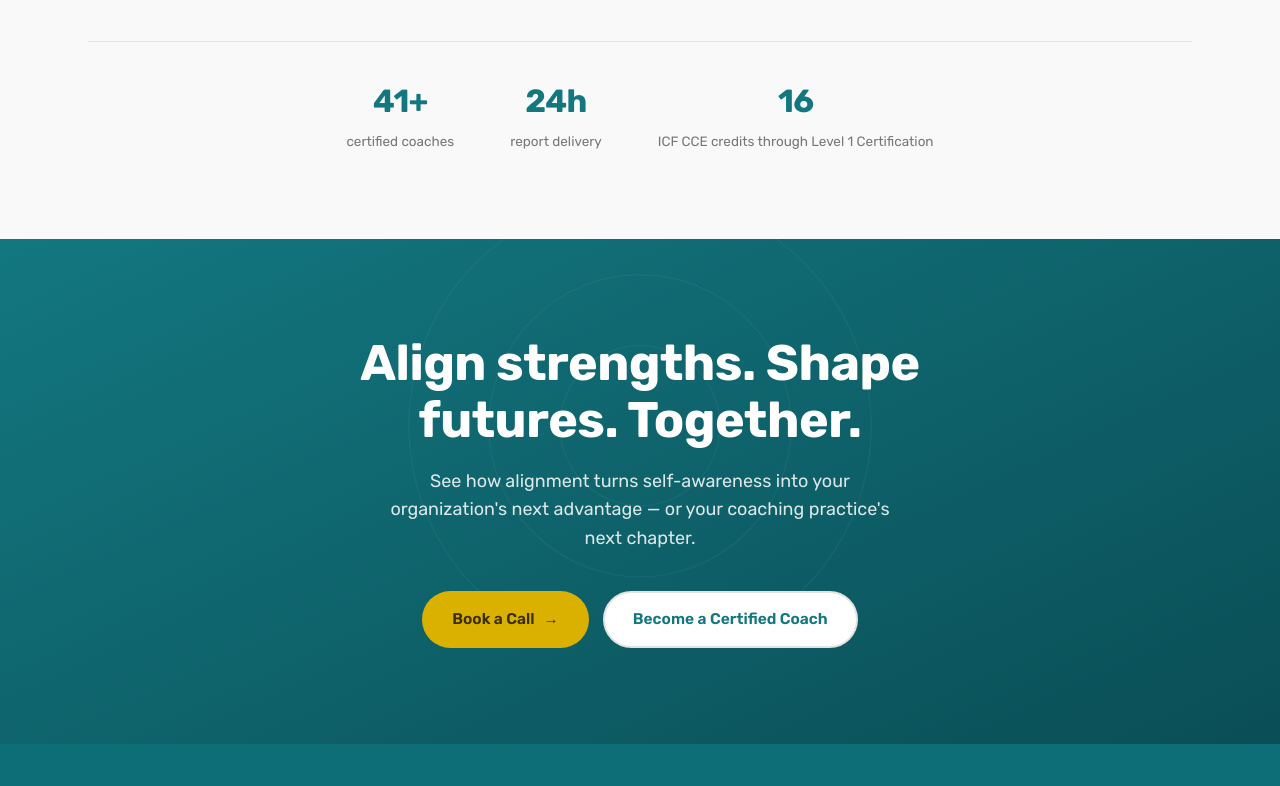
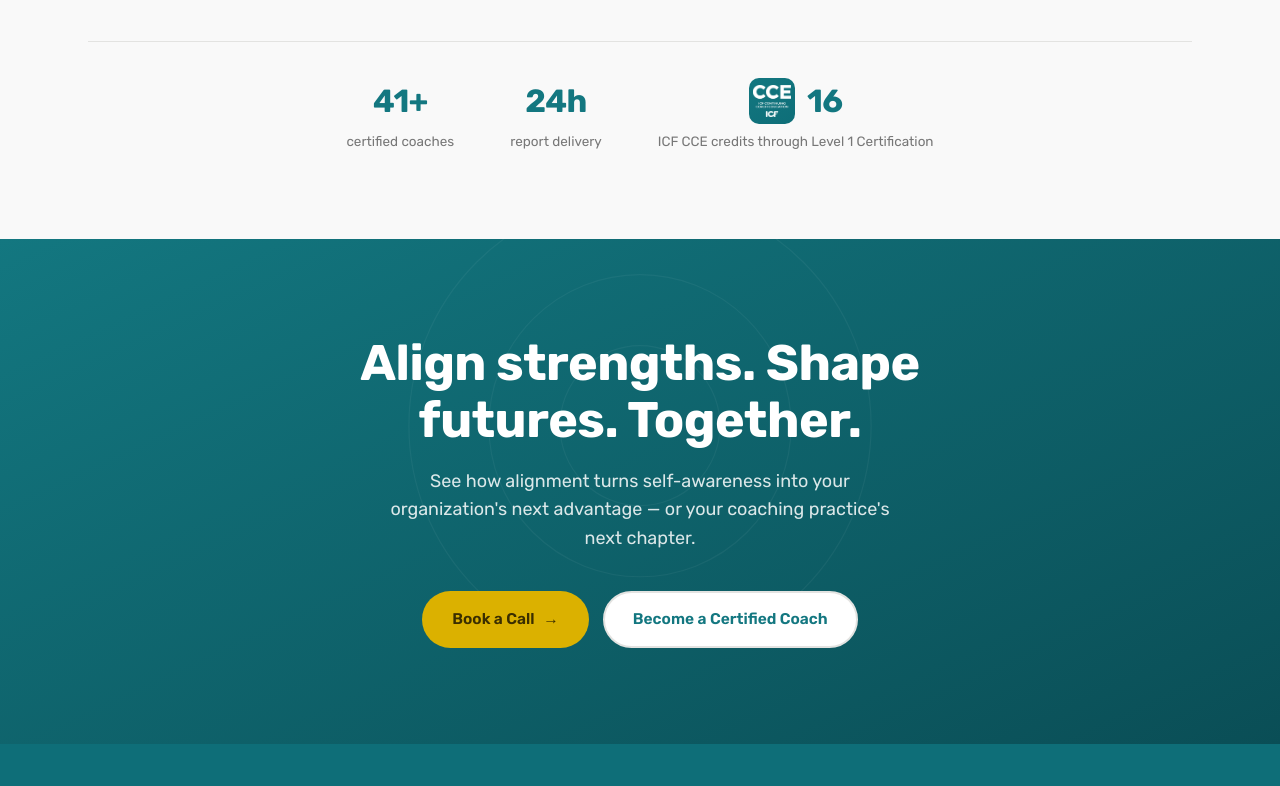
Before and after one commit to alignment-PK/alignment-key-website, a plain HTML site: page index.html in a window 1280 px wide. Shown: the part 5698-6484 px from the top of the page. Drawn offline with Linux system fonts and the light colour scheme.

Commit message:
Remove ICF tile from coaches hero; add ICF CCE mark to homepage stat band
Co-authored-by: Perplexity <noreply@perplexity.ai>

```diff
--- a/index.html
+++ b/index.html
@@ -264,6 +264,9 @@ j=d.createElement(s),dl=l!='dataLayer'?'&l='+l:'';j.async=true;j.src=
   .stat-band{display:flex;flex-wrap:wrap;justify-content:center;gap:16px 56px;margin-top:44px;padding-top:34px;border-top:1px solid var(--border);text-align:center}
   .stat-band .b .n{font-weight:700;font-size:32px;color:var(--teal);letter-spacing:-.02em}
   .stat-band .b .t{font-size:13.5px;color:var(--body);margin-top:4px}
+  .stat-band .b-icf .n{display:inline-flex;align-items:center;gap:12px}
+  .stat-band .icf-tile{display:inline-flex;align-items:center;justify-content:center;width:46px;height:46px;border-radius:10px;background:linear-gradient(150deg,var(--teal),var(--deep));padding:4px;flex:0 0 auto}
+  .stat-band .icf-tile img{width:100%;height:auto;display:block}
   @media(max-width:820px){.quotes{grid-template-columns:1fr}}
 
   /* process */
@@ -616,7 +619,7 @@ height="0" width="0" style="display:none;visibility:hidden"></iframe></noscript>
     <div class="stat-band reveal">
       <div class="b"><div class="n">41+</div><div class="t">certified coaches</div></div>
       <div class="b"><div class="n">24h</div><div class="t">report delivery</div></div>
-      <div class="b"><div class="n">16</div><div class="t">ICF CCE credits through Level 1 Certification</div></div>
+      <div class="b b-icf"><div class="n"><span class="icf-tile"><img src="assets/icf-cce-mark-white.png" alt="ICF Continuing Coach Education (CCE) mark" width="40" height="34" loading="lazy"></span>16</div><div class="t">ICF CCE credits through Level 1 Certification</div></div>
     </div>
   </div>
 </section>
```
Also changed, not shown: coaches.html (+1 -4 lines).
